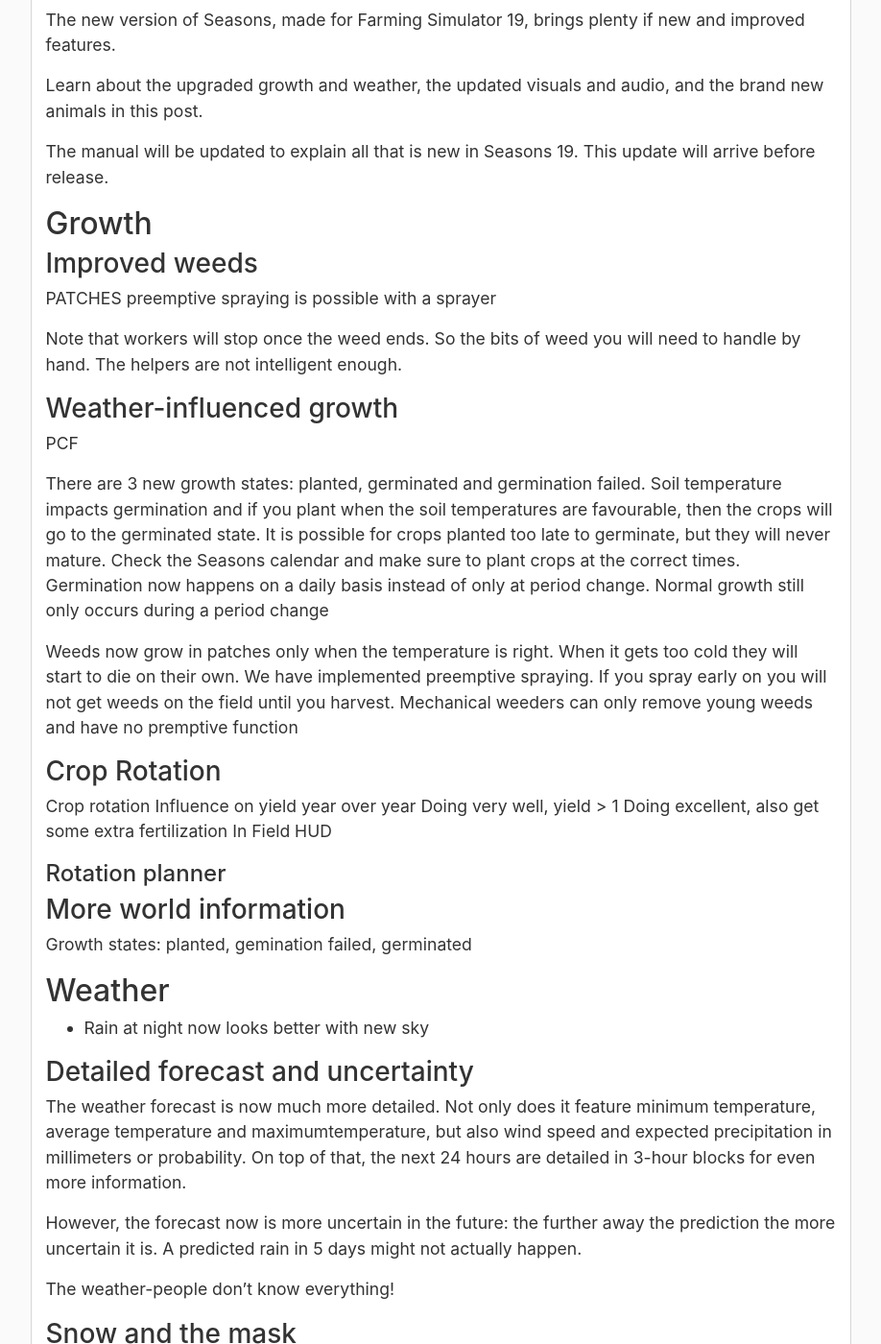
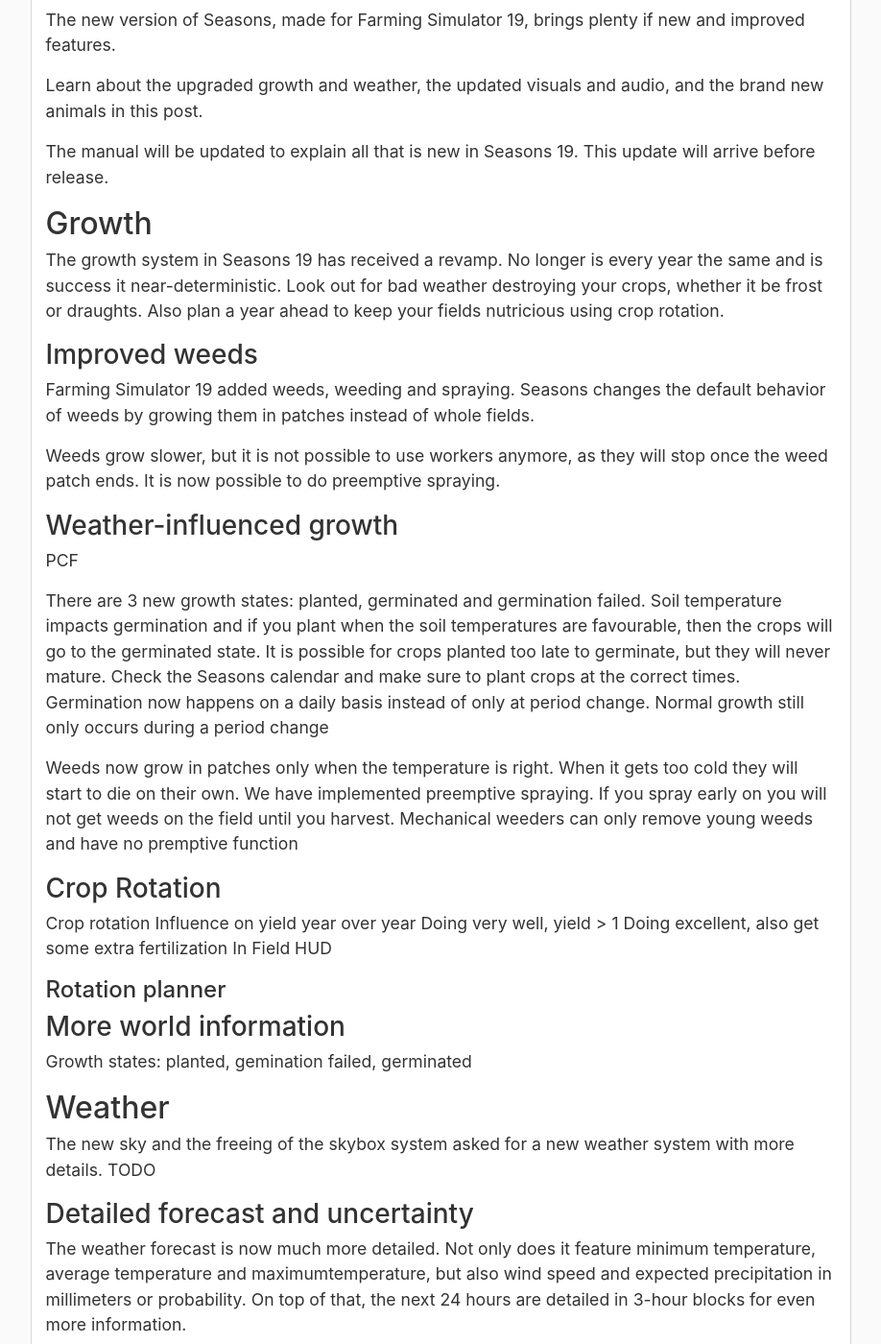
Before and after one commit to RealismusModding/realismusmodding.github.io, a Jekyll site: the page built from _posts/blog/2019-07-01-seasons19.md, in a window 1280 px wide and 1400 px high, scrolled down 219 px. Shown: the whole window at 96% size, without its empty margins (181-1099 px from the left). Built offline with Jekyll 4.4.1, drawn with Linux system fonts in a browser that asks for light colours; comment, search, counter and statistics services are not loaded.

Commit message:
Add some growth and weather whatsnew

```diff
--- a/_posts/blog/2019-07-01-seasons19.md
+++ b/_posts/blog/2019-07-01-seasons19.md
@@ -21,12 +21,13 @@ The manual will be updated to explain all that is new in Seasons 19. This update
 
 ## Growth
 
+The growth system in Seasons 19 has received a revamp. No longer is every year the same and is success it near-deterministic. Look out for bad weather destroying your crops, whether it be frost or draughts. Also plan a year ahead to keep your fields nutricious using crop rotation.
+
 ### Improved weeds
 
-PATCHES
-preemptive spraying is possible with a sprayer
+Farming Simulator 19 added weeds, weeding and spraying. Seasons changes the default behavior of weeds by growing them in patches instead of whole fields.
 
-Note that workers will stop once the weed ends. So the bits of weed you will need to handle by hand. The helpers are not intelligent enough.
+Weeds grow slower, but it is not possible to use workers anymore, as they will stop once the weed patch ends. It is now possible to do preemptive spraying.
 
 ### Weather-influenced growth
 
@@ -64,7 +65,8 @@ Growth states: planted, gemination failed, germinated
 
 ## Weather
 
-- Rain at night now looks better with new sky
+The new sky and the freeing of the skybox system asked for a new weather system with more details.
+TODO
 
 ### Detailed forecast and uncertainty
 
```
Also changed, not shown: other parts of _posts/blog/2019-07-01-seasons19.md (+1 -3 lines).
